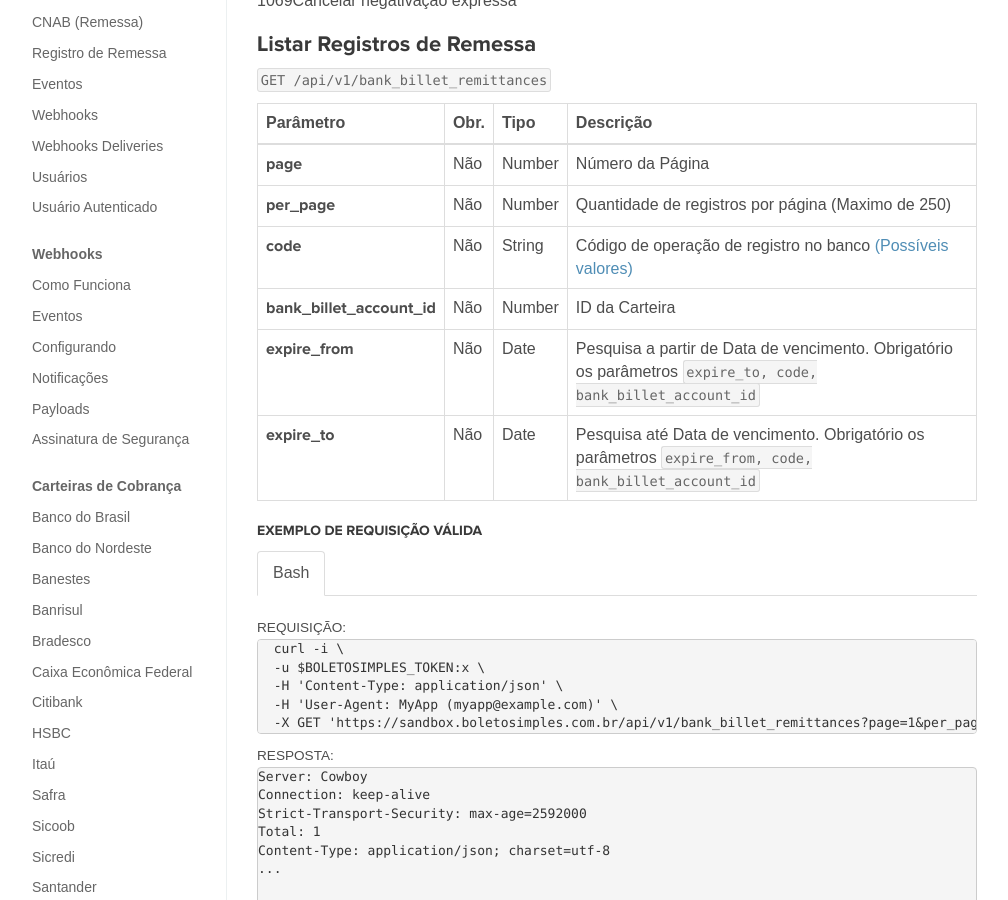
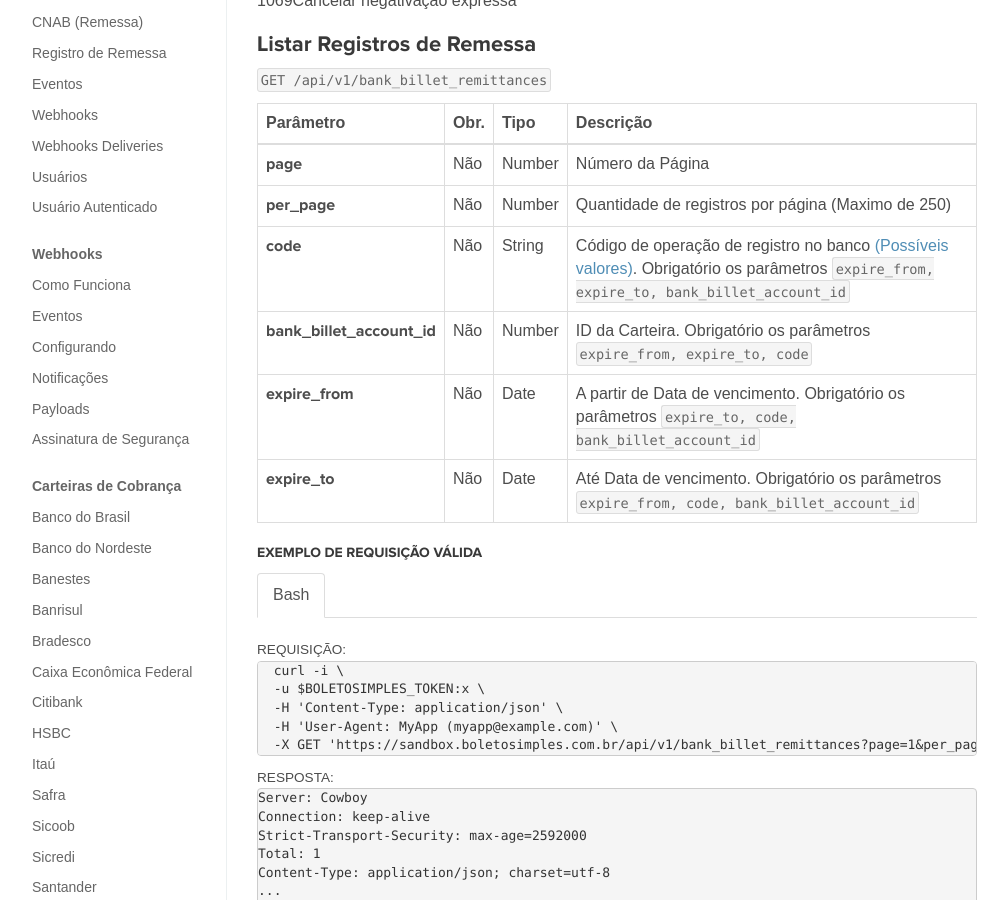
Before and after one commit to BoletoSimples/boletosimples-docs, a Jekyll site: the page built from reference/v1/bank_billet_remittances/index.md, in a window 1280 px wide and 900 px high, scrolled down 1314 px. Shown: the whole window, without its empty margins (143-1151 px from the left). Built offline with Jekyll 4.4.1, drawn with Linux system fonts in a browser that asks for light colours.

Commit message:
more detail on filter pending or not bank billet remittances

```diff
--- a/reference/v1/bank_billet_remittances/index.md
+++ b/reference/v1/bank_billet_remittances/index.md
@@ -107,7 +107,7 @@ breadcrumb: Registro de Remessa
         String
       </td>
       <td>
-        Código de operação de registro no banco <a href="/reference/v1/bank_billet_remittances/#our_code">(Possíveis valores)</a>
+        Código de operação de registro no banco <a href="/reference/v1/bank_billet_remittances/#our_code">(Possíveis valores)</a>. Obrigatório os parâmetros <code class="highlighter-rouge">expire_from, expire_to, bank_billet_account_id</code>
       </td>
     </tr>
     <tr>
@@ -121,7 +121,7 @@ breadcrumb: Registro de Remessa
         Number
       </td>
       <td>
-        ID da Carteira
+        ID da Carteira. Obrigatório os parâmetros <code class="highlighter-rouge">expire_from, expire_to, code</code>
       </td>
     </tr>
     <tr>
@@ -135,7 +135,7 @@ breadcrumb: Registro de Remessa
         Date
       </td>
       <td>
-        Pesquisa a partir de Data de vencimento. Obrigatório os parâmetros <code class="highlighter-rouge">expire_to, code, bank_billet_account_id</code>
+        A partir de Data de vencimento. Obrigatório os parâmetros <code class="highlighter-rouge">expire_to, code, bank_billet_account_id</code>
       </td>
     </tr>
     <tr>
@@ -149,7 +149,7 @@ breadcrumb: Registro de Remessa
         Date
       </td>
       <td>
-        Pesquisa até Data de vencimento. Obrigatório os parâmetros <code class="highlighter-rouge">expire_from, code, bank_billet_account_id</code>
+        Até Data de vencimento. Obrigatório os parâmetros <code class="highlighter-rouge">expire_from, code, bank_billet_account_id</code>
       </td>
     </tr>
   </tbody>
```
